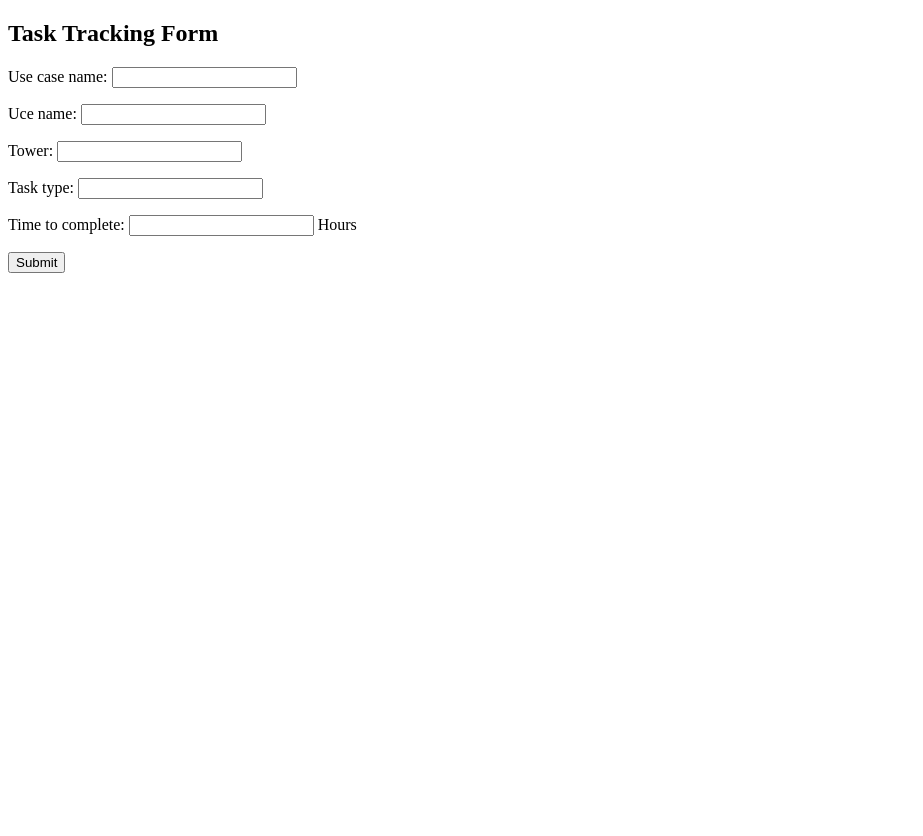
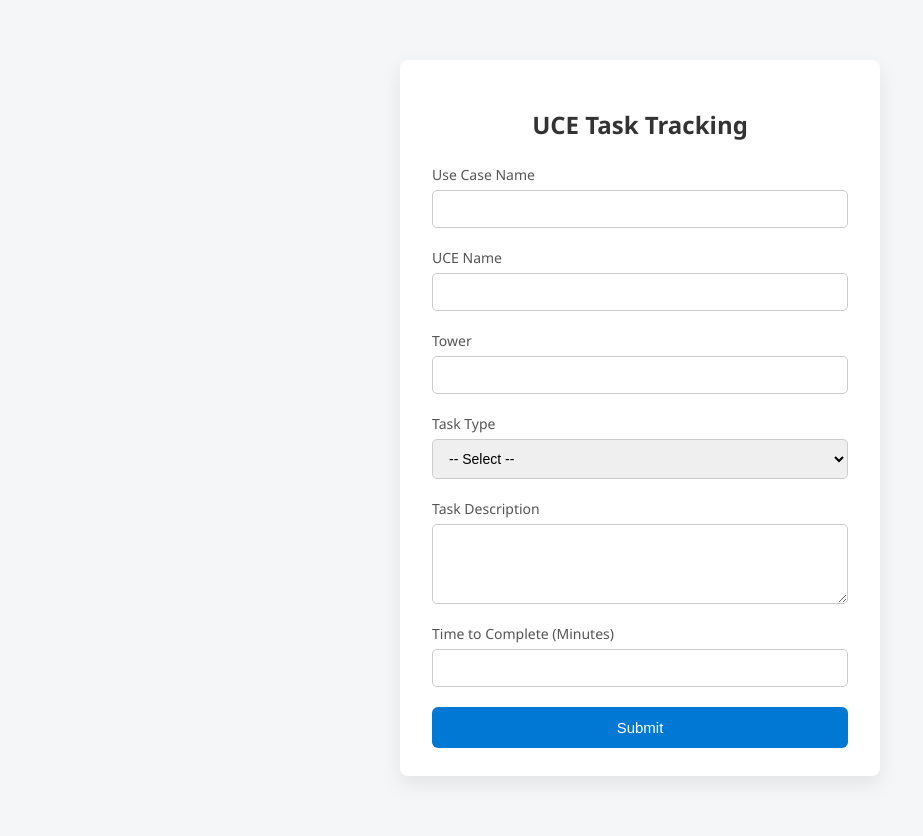
Before and after one commit to NarendraKumarReddy143/Task-Tracker, a Django app: page / in a window 1280 px wide. Shown: the whole page, without its empty margins (0-923 px from the left). Before the commit the page ends 273 px from the top, so only its background shows below. Run offline with Django 4.2, Linux system fonts and the light colour scheme.

Commit message:
allignment fixed
Updated the task form HTML to include additional fields and styling.

```diff
--- a/task_tracker/templates/task_form.html
+++ b/task_tracker/templates/task_form.html
@@ -1,15 +1,113 @@
+
+{% load static %}
 <!DOCTYPE html>
-<html>
+<html lang="en">
 <head>
-    <title>Task Tracker</title>
+  <meta charset="UTF-8" />
+  <title>UCE Task Tracking</title>
+  <style>
+    * { box-sizing: border-box; }
+
+    body {
+      font-family: 'Segoe UI', Arial, sans-serif;
+      background-color: #f4f6f8;
+    }
+
+    .container {
+      width: 480px;
+      margin: 60px auto;
+      background: #fff;
+      padding: 28px 32px;
+      border-radius: 8px;
+      box-shadow: 0 8px 20px rgba(0,0,0,0.08);
+    }
+
+    h2 {
+      text-align: center;
+      margin-bottom: 24px;
+      color: #333;
+    }
+
+    .form-group { margin-bottom: 20px; }
+
+    label {
+      display: block;
+      font-size: 14px;
+      font-weight: 500;
+      margin-bottom: 6px;
+      color: #555;
+    }
+
+    input, select, textarea {
+      width: 100%;
+      padding: 10px 12px;
+      border: 1px solid #ccc;
+      border-radius: 5px;
+      font-size: 14px;
+      display: block;
+    }
+
+    textarea { resize: vertical; min-height: 80px; }
+
+    button {
+      width: 100%;
+      padding: 12px;
+      background-color: #0078d4;
+      color: #fff;
+      border: none;
+      border-radius: 6px;
+      font-size: 15px;
+      cursor: pointer;
+    }
+
+    button:hover { background-color: #005fa3; }
+  </style>
 </head>
+
 <body>
-    <h2>Task Tracking Form</h2>
+<div class="container">
+  <h2>UCE Task Tracking</h2>
 
-    <form method="post">
-        {% csrf_token %}
-        {{ form.as_p }}
-        <button type="submit">Submit</button>
-    </form>
+  <form method="post">
+    {% csrf_token %}
+
+    <div class="form-group">
+      <label>Use Case Name</label>
+      <input type="text" name="use_case_name" required>
+    </div>
+
+    <div class="form-group">
+      <label>UCE Name</label>
+      <input type="text" name="uce_name" required>
+    </div>
+
+    <div class="form-group">
+      <label>Tower</label>
+      <input type="text" name="tower">
+    </div>
+
+    <div class="form-group">
+      <label>Task Type</label>
+      <select name="task_type" required>
+        <option value="">-- Select --</option>
+        <option value="UNIFY_UCE">Unify + UCE</option>
+        <option value="ADV_UCE">Advance UCE</option>
+        <option value="SERVERLESS">Serverless</option>
+      </select>
+    </div>
+
+    <div class="form-group">
+      <label>Task Description</label>
+      <textarea name="task_description"></textarea>
+    </div>
+
+    <div class="form-group">
+      <label>Time to Complete (Minutes)</label>
+      <input type="number" name="time_to_complete" min="1" required>
+    </div>
+
+    <button type="submit">Submit</button>
+  </form>
+</div>
 </body>
 </html>
```
